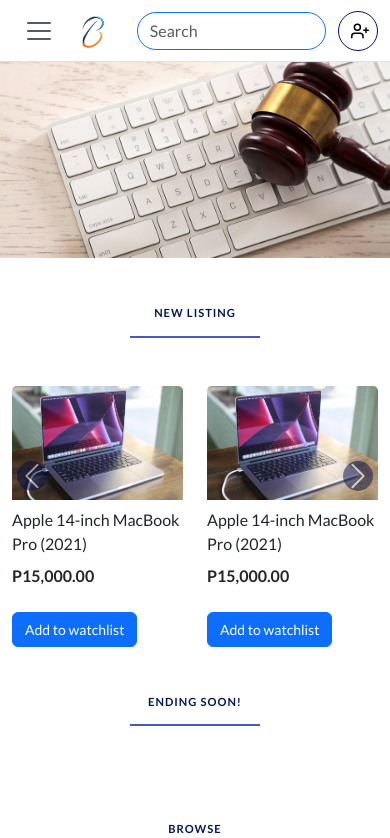
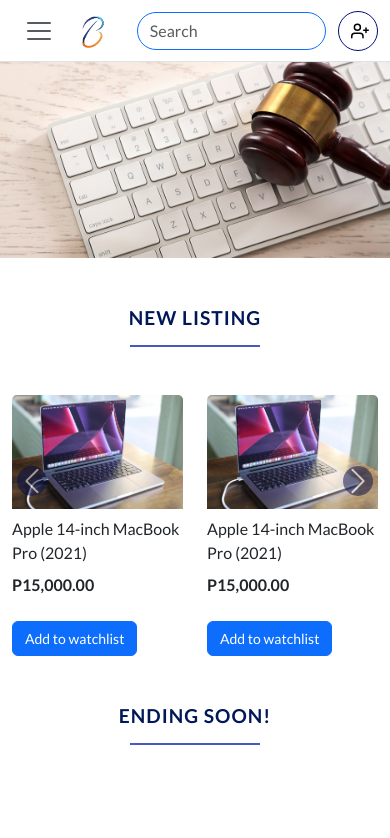
Before and after one commit to onxfxt/B.M.O, a plain HTML site: page index.html in a window 390 px wide. Shown: the top 838 px of the page. Drawn offline with Linux system fonts and the light colour scheme; a web font is replaced by a local one.

Commit message:
h1 increase font

```diff
--- a/css/style.css
+++ b/css/style.css
@@ -83,12 +83,9 @@
     margin-bottom: 3px;
 }
 
-.sign-in-out {
-}
 
 .sign-in-out-text {
     font-size: 14px;
-
 }
 
 .navbar-light .navbar-nav .nav-link:hover {
@@ -879,7 +876,7 @@
         display: contents;
     }
     h1 {
-        font-size: 0.7rem;
+        font-size: 1.2rem;
     }
 }
 @media screen and (max-width: 505px) {
```
